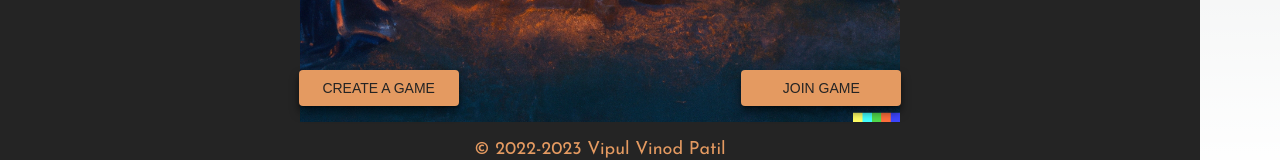
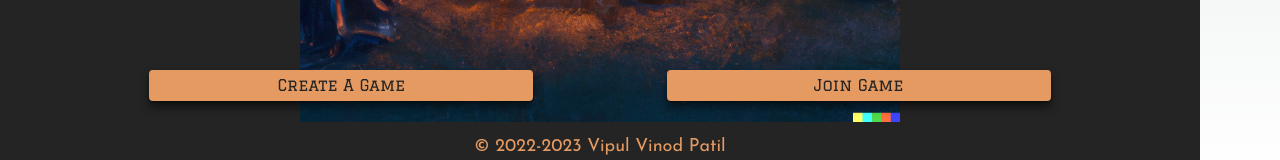
Before and after one commit to vipulvpatil/airetreat, a Next.js app: page / in a window 1280 px wide. Shown: the part 624-784 px from the top of the page. Built offline with nearby package versions, Linux system fonts and the light colour scheme; a web font is replaced by a local one.

Commit message:
styled the buttons

```diff
--- a/pages/index.js
+++ b/pages/index.js
@@ -50,10 +50,18 @@ const Index = () => {
         />
         <Grid container className={styles.homePageButtons} justifyContent="space-evenly">
           <Grid item>
-            <Button className={styles.homePageButton} variant="contained" onClick={createGame}>Create a Game</Button>
+            <Button className={`${styles.poppingButton} ${styles.fixedSizeButton}`} variant="contained" onClick={createGame}>
+              <Typography variant="h2">
+                Create a Game
+              </Typography>
+            </Button>
           </Grid>
           <Grid item>
-            <Button className={styles.homePageButton} variant="contained" onClick={joinGame}>Join Game</Button>
+            <Button className={`${styles.poppingButton} ${styles.fixedSizeButton}`} variant="contained" onClick={joinGame}>
+              <Typography variant="h2">
+                Join Game
+              </Typography>
+            </Button>
           </Grid>
         </Grid>
       </Stack>
--- a/styles/Home.module.css
+++ b/styles/Home.module.css
@@ -77,10 +77,20 @@
   margin-top: -52px;
 }
 
-.homePageButton {
+.gameButtons {
+  padding-top: 8px;
+  padding-bottom: 8px;
+}
+
+.poppingButton {
   filter: drop-shadow(0px 6px 4px rgba(0, 0, 0, 0.5));
   -webkit-filter: drop-shadow(0px 6px 4px rgba(0, 0, 0, 0.5));
-  width: 160px;
+  padding-top: 8px;
+  padding-bottom: 8px;
+}
+
+.fixedSizeButton {
+  width: 30vw;
 }
 
 .gameStatusBox {
@@ -125,6 +135,7 @@
 
 .userInput {
   padding-top: 8px;
+  padding-bottom: 8px;
   width: 100%;
   max-width: 600px;
 }
--- a/styles/globals.css
+++ b/styles/globals.css
@@ -101,3 +101,7 @@ a {
 .MuiDivider-root {
   border-bottom-color: var(--mui-palette-primary-main);
 }
+
+.MuiButton-contained {
+  text-transform: capitalize !important;
+}
```
Also changed, not shown: components/user_input.js (+27 -1 lines).
